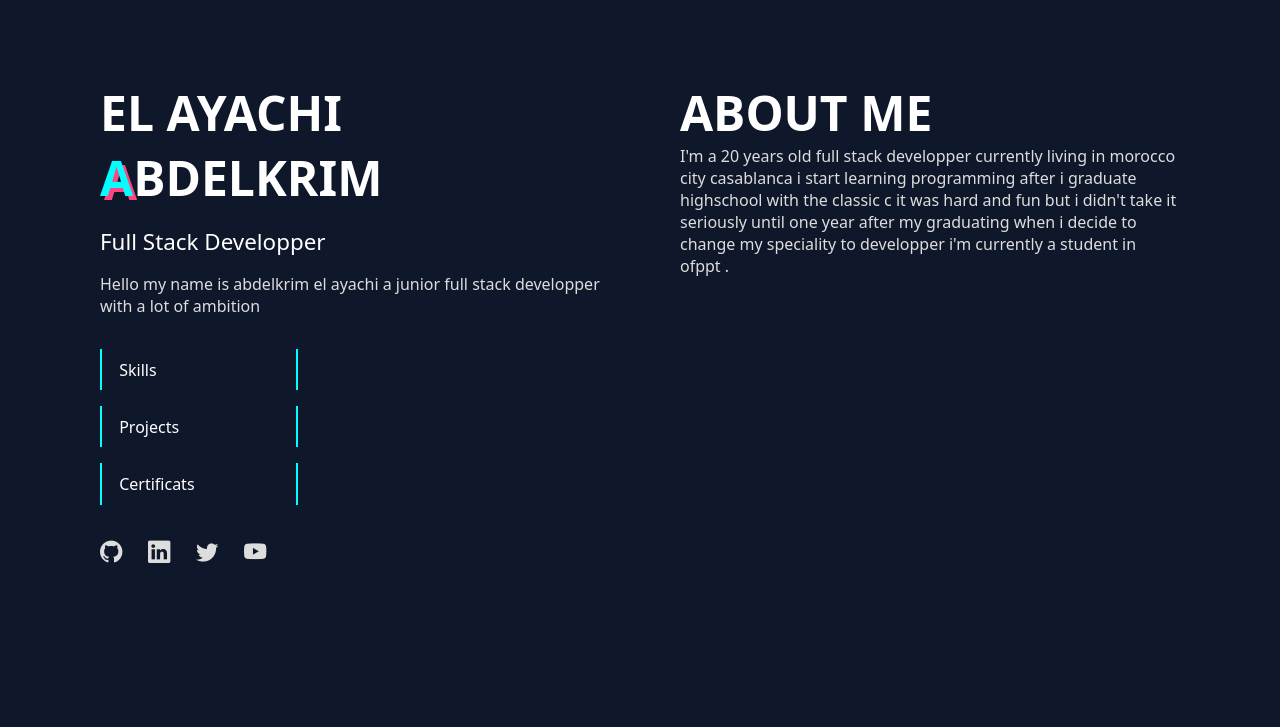
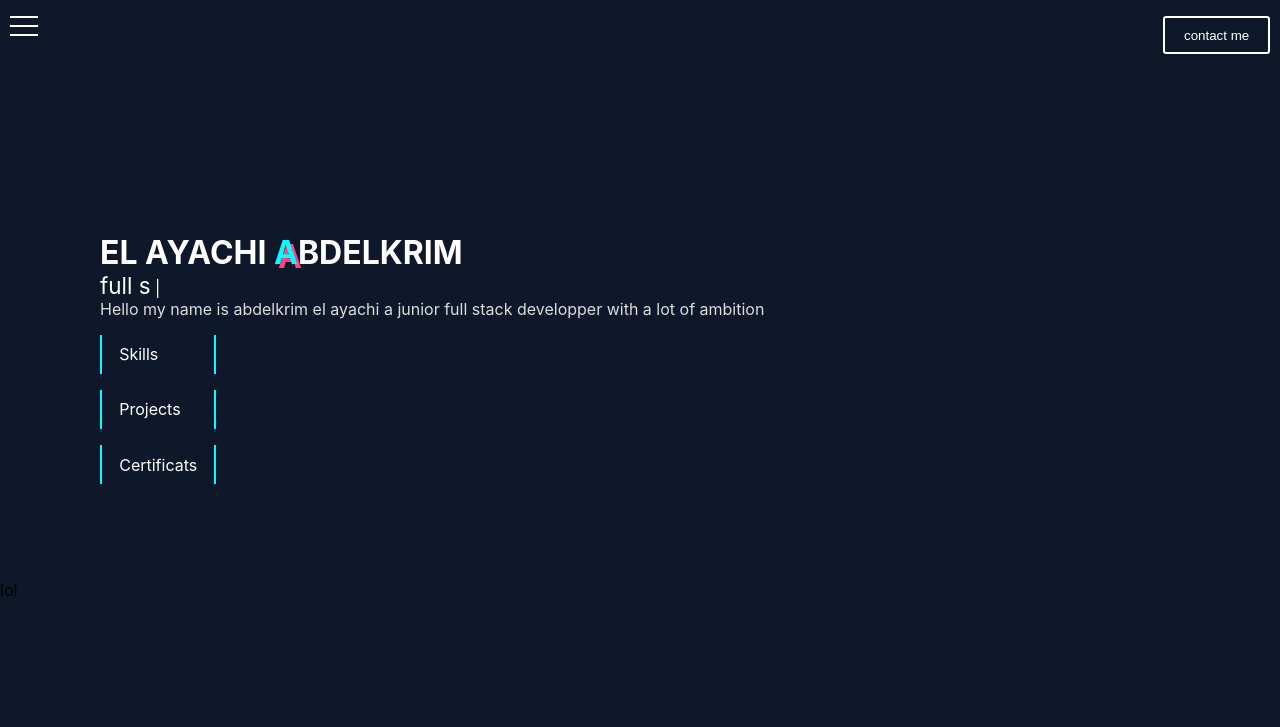
Before and after one commit to AbdelkrimElAyachi/my_portfolio, a PHP site: page / in a window 1280 px wide. Shown: the top 727 px of the page. Run offline with PHP 8.4, Linux system fonts and the light colour scheme; some libraries are stand-ins or nearby versions.

Commit message:
making it better

```diff
--- a/css/normalize.css
+++ b/css/normalize.css
@@ -4,7 +4,8 @@
 }
 body{
   background-color: #111;
-  color:white;
+  font-family: Inter, ui-sans-serif, system-ui, -apple-system, BlinkMacSystemFont, "Segoe UI", Roboto, "Helvetica Neue", Arial, "Noto Sans", sans-serif, "Apple Color Emoji", "Segoe UI Emoji", "Segoe UI Symbol", "Noto Color Emoji";
+
 }
 :root{
   --red:rgb(255, 92, 92);
@@ -20,5 +21,17 @@ body{
   --fXM:3rem;
   --fM:2rem;
   --fl:1.4rem;
-  --ff:__inter_20b187, __inter_Fallback_20b187, ui-sans-serif, system-ui, -apple-system, BlinkMacSystemFont, "Segoe UI", Roboto, "Helvetica Neue", Arial, "Noto Sans", sans-serif, "Apple Color Emoji", "Segoe UI Emoji", "Segoe UI Symbol", "Noto Color Emoji";
 }
+
+a{
+  text-decoration: none;
+  color: inherit;
+}
+
+button{
+  background:transparent;
+  padding: 0.6rem 1.2rem;
+  border-radius: 0.2rem;
+  border: solid white 2px ;
+  color: white;
+}
--- a/css/style.css
+++ b/css/style.css
@@ -63,31 +63,71 @@
 }
 
 
+/* ------------------------------------------------------------------------header----------------------------------------------------------*/
+header{
+  padding: 1rem 0.6rem;
+}
 
-/* ------------------------------------------------------------------------pages----------------------------------------------------------*/
-body{
-  font-family: var(--ff);
+#btn_menu{
+  display: flex;
+  flex-direction: column;
+  gap: 7px;
+  border: none;
+  padding: 0;
+  position: relative;
+}
+
+#btn_menu div{
+  width: 1.8rem;
+  height: 2px;
+  background-color: white;
+  transition: transform 0.3s ease;
+}
+nav{
+  display: flex;
+  justify-content: space-between;
+}
+#links{
+  opacity: 0;
+  transition: 1s;
+  color: rgb(255, 255, 255);
+}
+#links li{
+  border-bottom: solid 2px white;
+  padding: 0.6rem 0;
+  transition: 0.6s;
+}
+#links li:hover{
+  padding-left:2rem ;
+  color: #ddd;
+}
+/* for menu animation */
+.appear{
+  opacity: 1!important;
+}
+.blur{
+  filter: blur(10px);
 }
 
 
+/* ------------------------------------------------------------------------pages----------------------------------------------------------*/
+
+
 /* cart description style */
-.start_container{
+.container{
   max-width: 1080px;
   width: 90%;
   margin: 5rem auto;
   opacity: 0;
+  color: white;
+  transition: 1s;
 }
-.cart{
-  display: flex;
-  flex-direction: column;
-  gap: 1rem;
-  margin-bottom: 5rem;
-}
-.cart .title{
+
+.title{
   font-size: var(--fM);
   text-transform: uppercase;
 }
-.cart .work{
+.work{
   font-size: var(--fl);
 }
 .description{
@@ -101,7 +141,6 @@ body{
 .list li{
   padding: 0.6rem 1.2rem;
   margin: 1rem 0;
-  width: 10rem;
   position: relative;
 }
 .link{
@@ -128,7 +167,7 @@ body{
 ul li:hover > .line_left{
   width: 100%;
   height: 2px;
-  background-color: rgb(255, 77, 169);
+  background-color: #00ffff;
 }
 
 
@@ -165,15 +204,3 @@ ul li:hover > .line_left{
     opacity: 1;
   }
 }
-@media (min-width:900px) {
-  .title{
-    font-size: var(--fXM) !important;
-  }
-  .start_container{
-    display: flex;
-    gap: 5rem;
-  }
-  .cart{
-    flex: 1;
-  }
-}
--- a/index.js
+++ b/index.js
@@ -1,10 +1,15 @@
 import Router from "./js/libraries/Router.js";
 import { changeBG,CraeteLimoniCube,CraeteBlueCube,CraeteBlackCube,CraeteYellowCube,CraeteGreenCube } from "./js/libraries/BackgroundFunctions.js";
 import GETRequest from "./js/libraries/request.js";
+import Typing from "./js/classes/Typing.js";
+
 
 Router.start();
 
 Router.get("/","public/start.html",()=>{
+
+    let word = document.querySelector(".work");
+
     changeBG(0,"B")
     setTimeout(() => {
         changeBG(0,"b");
@@ -18,10 +23,23 @@ Router.get("/","public/start.html",()=>{
         console.log(error);
     })
 
+
+    let mytype = new Typing(["full stack developer","web developer","UI/UX designer"],200,word);
+
+    let links = document.getElementById("links")
+    let menu_btn = document.getElementById("btn_menu");
+    let container = document.querySelector(".container");
+    menu_btn.onclick =()=>{
+        links.classList.toggle("appear");
+        container.classList.toggle("blur");
+        menu_btn.classList.toggle("btn_menu_animation");
+    }
 })
+
+
 Router.get(404,"public/404.html",()=>{
 
-
+    changeBG(0,"L")
 })
 
 
--- a/index.html
+++ b/index.php
@@ -1,3 +1,4 @@
+<?php define("HOST",$_SERVER["HTTP_HOST"]); ?>
 <!DOCTYPE html>
 <html lang="en">
 <head>
@@ -7,13 +8,13 @@
     <meta name="description" content="a portfolio website made by abdelkrim el ayachi to find work because he is broke">
 
     <!-- open graph ? meta data protocol by facebook -->
-    <meta name="og:image" content="#"> <!-- needs url-->
+    <meta name="og:image" content="http://<?=HOST?>"> <!-- needs url-->
     <meta name="og:title" content="abdelkrim el ayachi portfolio">
     <meta name="og:description" content="a portfolio website made by abdelkrim el ayachi to show off his skills">
     <meta name="og:local" content="en_US">
     <meta name="og:type" content="website">
     <meta name="og:site_name" content="Abdelkrim El Ayachi | Web Developper">
-    <meta name="og:url" content="https://my_portfolio.github.io/">
+    <meta name="og:url" content="http://<?=HOST?>">
     <!-- end of open graph meta data-->
 
     <!-- twitter meta data protocol -->
@@ -27,23 +28,23 @@
 
 
     <!-- favicon icons -->
-    <link rel="icon" type="image/png" sizes="32x32" href="http://localhost:3000/assets/favicon/favicon-32x32.png" />
-    <link rel="icon" type="image/png" sizes="96x96" href="http://localhost:3000/assets/favicon/favicon-96x96.png" />
-    <link rel="icon" type="image/png" sizes="16x16" href="http://localhost:3000/assets/favicon/favicon-16x16.png" />
+    <link rel="icon" type="image/png" sizes="32x32" href="http://<?= HOST ?>/assets/favicon/favicon-32x32.png" />
+    <link rel="icon" type="image/png" sizes="96x96" href="http://<?= HOST ?>/assets/favicon/favicon-96x96.png" />
+    <link rel="icon" type="image/png" sizes="16x16" href="http://<?= HOST ?>/assets/favicon/favicon-16x16.png" />
     <!-- end of favicon -->
 
 
     <title>Abdelkrim El Ayachi | WEB DEVELOPPER</title>
     <!-- my css style -->
-    <link rel="stylesheet" href="http://localhost:3000/css/normalize.css">
-    <link rel="stylesheet" href="http://localhost:3000/css/style.css">
+    <link rel="stylesheet" href="http://<?= HOST ?>/css/normalize.css">
+    <link rel="stylesheet" href="http://<?= HOST ?>/css/style.css">
 
     <!-- my js scripts -->
-    <script type="module" src="http://localhost:3000/js/GenerateBackground.js" defer></script>
-    <script type="module" src="http://localhost:3000/index.js" defer></script>
+    <script type="module" src="http://<?= HOST ?>/js/GenerateBackground.js" defer></script>
+    <script type="module" src="http://<?= HOST ?>/index.js" defer></script>
 
     <!-- Option 1: Include in HTML -->
-    <link rel="stylesheet" href="https://cdn.jsdelivr.net/npm/bootstrap-icons@1.3.0/font/bootstrap-icons.css">
+    <!-- <link rel="stylesheet" href="http://cdn.jsdelivr.net/npm/bootstrap-icons@1.3.0/font/bootstrap-icons.css"> -->
 </head>
 <body>
     <div id="bg"></div>
--- a/public/start.html
+++ b/public/start.html
@@ -1,7 +1,26 @@
-<div class="start_container animated">
-    <div class="cart ">
+<header>
+    <nav>
+        <button id="btn_menu">
+            <div ></div>
+            <div ></div>
+            <div ></div>
+        </button>
+
+
+        <div >
+            <button class="btn_contact" title="if you have any work you want me to do"><a href="" >contact me</a></button>
+        </div>
+    </nav>
+    <ul id="links">
+        <li><a href="#">About me</a></li>
+        <li><a href="#">Work</a></li>
+    </ul>
+</header>
+
+<div class="container animated" id="about">
+
         <h1 class="title">El Ayachi <span class="different">A</span>BDELKRIM</h1>
-        <span class="work">Full Stack Developper</span>
+        <span class="work">Full Stack Developper</span><span> |</span>
         <p class="description">Hello my name is abdelkrim el ayachi a junior full stack developper with a lot of ambition  </p>
 
         <nav>
@@ -30,23 +49,11 @@
             <a class="icon" href="#"><i class="bi bi-twitter"></i></a>
             <a class="icon" href="#"><i class="bi bi-youtube"></i></a>
         </div>
-    </div>
-    <div class="cart ">
-        <div class="section">
-            <h1 class="title">About Me</h1>
-            <p class="description">
-                I'm a 20 years old full stack developper currently living in morocco city casablanca i start learning programming
-                after i graduate highschool with the classic c it was hard and fun but i didn't take it seriously until one year after my graduating when
-                i decide to change my speciality to developper i'm currently a student in ofppt .
-            </p>
-        </div>
-        <div class="projects">
-            <div class="logo">
-                <a href="#"><img src="" alt=""></a>
-            </div>
-            <div class="name"></div>
-            <div class="description"></div>
-        </div>
-    </div>
+
+
 
 </div>
+
+<ul>
+    <li>lol</li>
+</ul>
```
Also changed, not shown: js/classes/Typing.js (added, +42 -0 lines).
